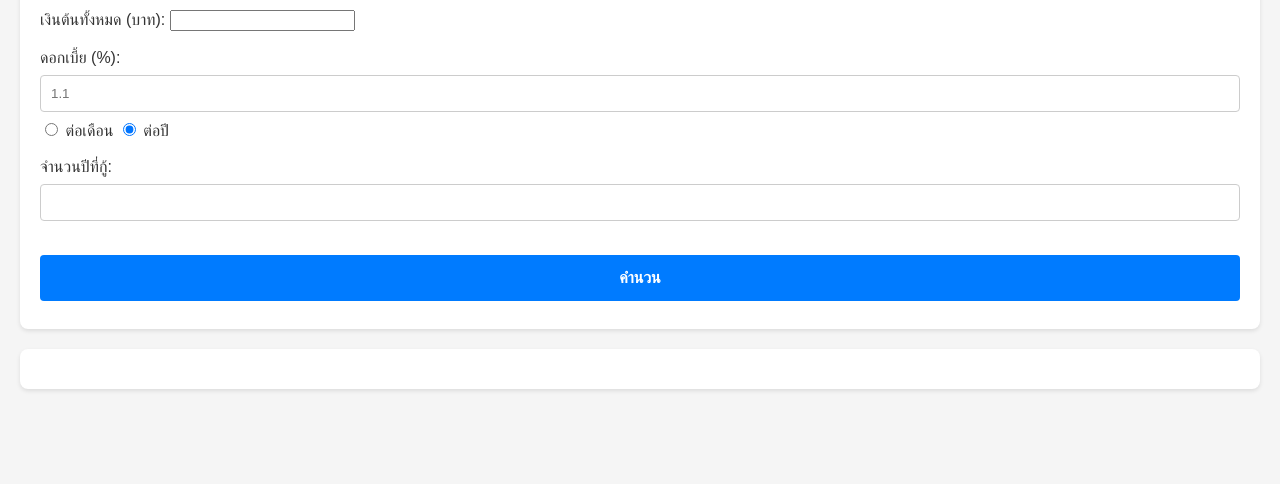
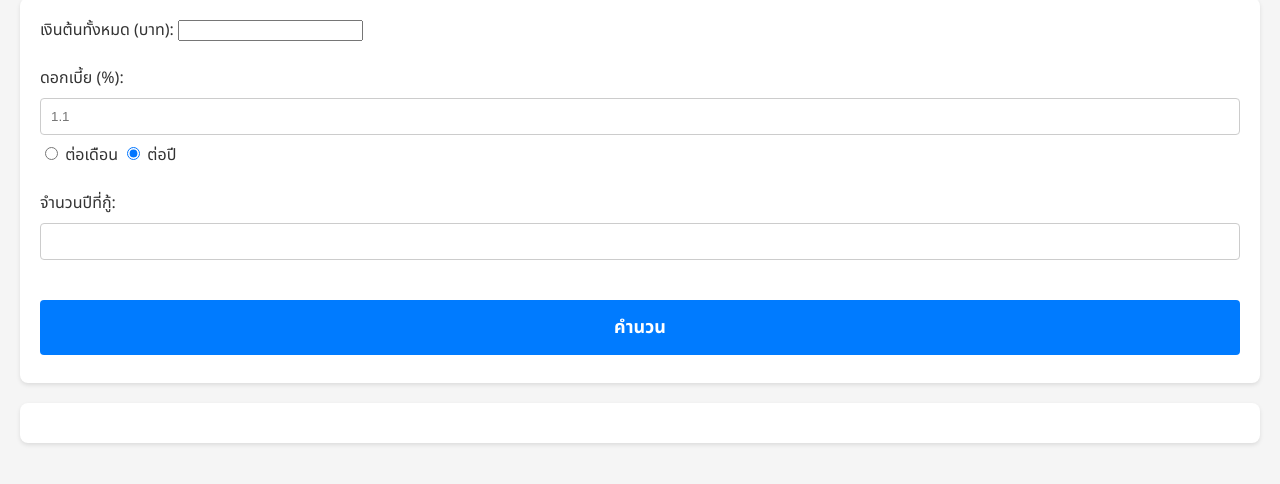
Before and after one commit to toeyjitropas/loanForMum, a plain HTML site: page index.html in a window 1280 px wide. Shown: the part 98-582 px from the top of the page. Drawn offline with Linux system fonts and the light colour scheme.

Commit message:
Change font to Noto Sans Thai and revise some font in button

```diff
--- a/index.html
+++ b/index.html
@@ -2,10 +2,11 @@
 <html lang="en">
 <head>
 <meta name="viewport" content="width=device-width, initial-scale=1">
+<link href="https://fonts.googleapis.com/css2?family=Noto+Sans+Thai:wght@400;700&display=swap" rel="stylesheet">
 <title>โปรแกรมคำนวนเงินกู้</title>
 <style>
     body {
-  font-family: 'Arial', sans-serif;
+  font-family: 'Noto Sans Thai', sans-serif;
   background-color: #f5f5f5;
   margin: 0;
   padding: 20px;
@@ -36,8 +37,9 @@ input[type="number"] {
 input[type="button"] {
   width: 100%;
   background-color: #007bff;
+  font: inherit;
+  font-size: 18px;
   font-weight: bold;
-  font-size: 16px;
   color: white;
   padding: 14px 20px;
   margin: 8px 0;
```
